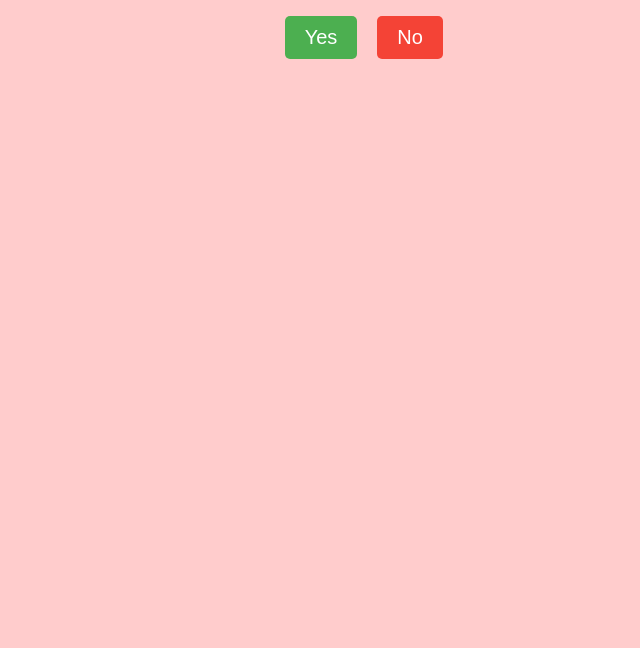
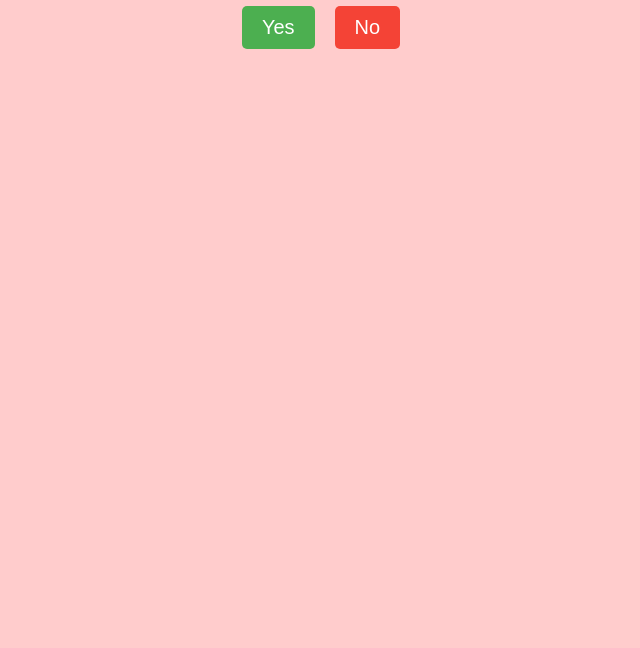
Before and after one commit to jen283/For-my-bae, a plain HTML site: page index.html in a window 1280 px wide. Shown: the part 152-800 px from the top of the page, without its empty margins (319-959 px from the left). Drawn offline with Linux system fonts and the light colour scheme.

Commit message:
Add files via upload

```diff
--- a/index.html
+++ b/index.html
@@ -18,11 +18,15 @@
         }
         .buttons {
             margin-top: 20px;
+            display: flex;
+            justify-content: center;
+            align-items: center;
+            gap: 20px;
+            position: relative;
         }
         .btn {
             font-size: 20px;
             padding: 10px 20px;
-            margin: 10px;
             border: none;
             cursor: pointer;
             border-radius: 5px;
@@ -35,7 +39,8 @@
         .no {
             background-color: #f44336;
             color: white;
-            position: absolute;
+            transition: all 0.3s ease;
+            position: relative;
         }
         .hidden {
             display: none;
@@ -70,6 +75,7 @@
                 let button = document.getElementById("noButton");
                 let x = Math.random() * (window.innerWidth - 100);
                 let y = Math.random() * (window.innerHeight - 50);
+                button.style.position = "absolute";
                 button.style.left = x + "px";
                 button.style.top = y + "px";
                 button.innerText = noMessages[noClickCount] || "Just say yes!";
```
